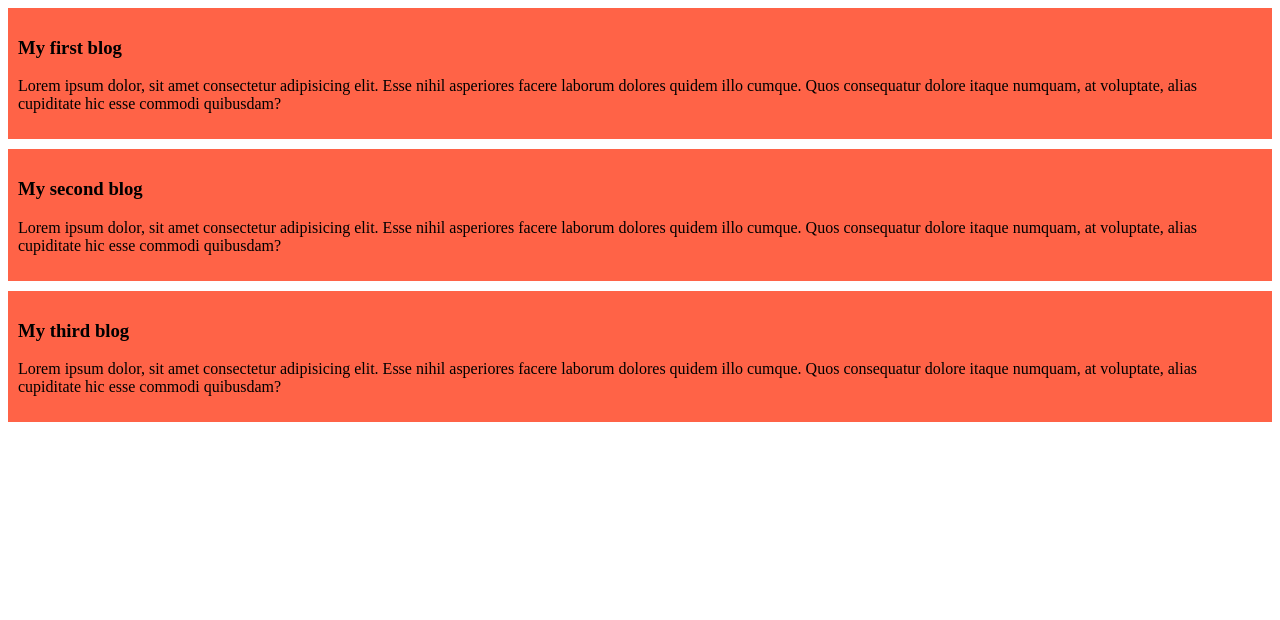
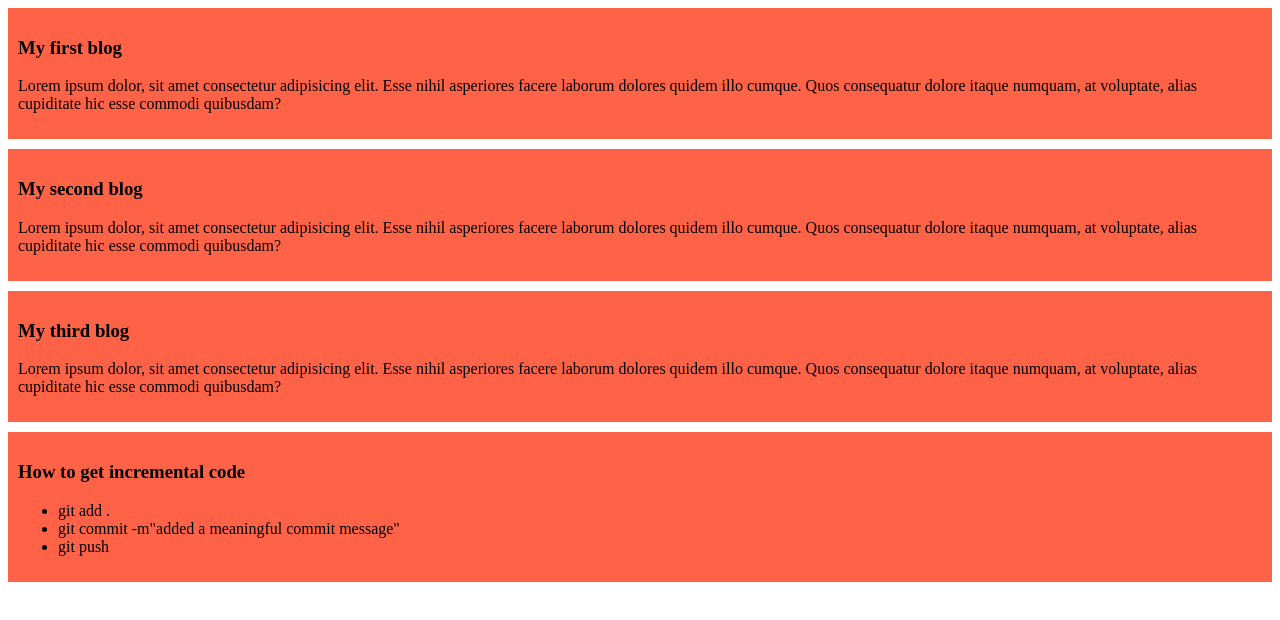
Before and after one commit to Kawsar17/my-simple-reset-website, a plain HTML site: page index.html in a window 1280 px wide. Drawn offline with Linux system fonts and the light colour scheme.

Commit message:
added a new list

```diff
--- a/index.html
+++ b/index.html
@@ -17,5 +17,13 @@
         <h3>My third blog</h3>
         <p>Lorem ipsum dolor, sit amet consectetur adipisicing elit. Esse nihil asperiores facere laborum dolores quidem illo cumque. Quos consequatur dolore itaque numquam, at voluptate, alias cupiditate hic esse commodi quibusdam?    </p>
     </div>
+    <div>
+        <h3>How to get incremental code</h3>
+        <ul>
+            <li>git add .</li>
+            <li>git commit -m"added a meaningful commit message"</li>
+            <li>git push</li>
+        </ul>
+    </div>
 </body>
 </html>
```
